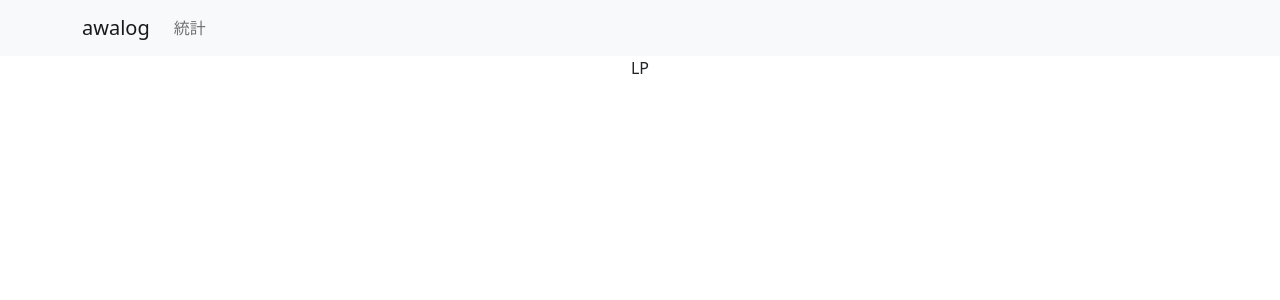
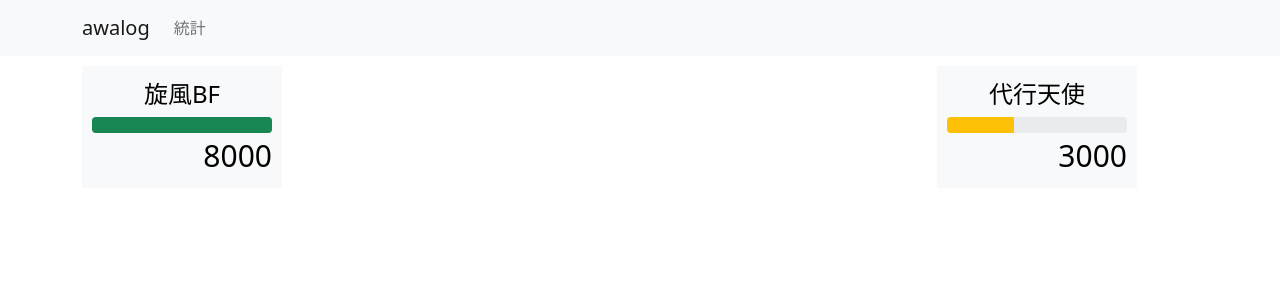
Before and after one commit to dateshi/awalog, a React (Create React App) app in the folder frontend/: page / in a window 1280 px wide. Shown: the top 300 px of the page. Built offline with nearby package versions, Linux system fonts and the light colour scheme.

Commit message:
LifePointコンポーネント作成

```diff
--- a/frontend/package.json
+++ b/frontend/package.json
@@ -16,6 +16,7 @@
     "react-dom": "^18.1.0",
     "react-router-dom": "^6.3.0",
     "react-scripts": "5.0.1",
+    "sass": "^1.52.3",
     "typescript": "^4.7.3",
     "web-vitals": "^2.1.4"
   },
--- /dev/null
+++ b/frontend/src/LP.scss
@@ -0,0 +1,15 @@
+.lp-parent {
+  padding: 10px;
+  width: 200px;
+  margin-top: 10px;
+}
+
+.lp-header {
+  font-size: 24px;
+  margin-bottom: 5px;
+}
+
+.lp {
+  font-size: 30px;
+  text-align: right;
+}
--- a/frontend/src/LP.tsx
+++ b/frontend/src/LP.tsx
@@ -1,10 +1,42 @@
+import { Col, Container, ProgressBar, Row } from "react-bootstrap";
 import AWANav from "./AWANav";
+import "./LP.scss";
+
+const LifePoint = (props: { name: string; lp: number }) => {
+  const { name, lp } = props;
+  const now = Math.floor(lp / 80);
+  const variant = (() => {
+    if (lp > 4000) {
+      return "success";
+    } else if (lp > 2000) {
+      return "warning";
+    } else {
+      return "danger";
+    }
+  })();
+  return (
+    <div className="lp-parent bg-light text-black">
+      <div className="lp-header">{name}</div>
+      <ProgressBar variant={variant} now={now}></ProgressBar>
+      <div className="lp">{props.lp}</div>
+    </div>
+  );
+};
 
 const LP = () => {
   return (
     <>
       <AWANav />
-      <div>LP</div>
+      <Container>
+        <Row>
+          <Col>
+            <LifePoint name="旋風BF" lp={8000} />
+          </Col>
+          <Col md={{ offset: 6 }}>
+            <LifePoint name="代行天使" lp={3000} />
+          </Col>
+        </Row>
+      </Container>
     </>
   );
 };
```
Also changed, not shown: 1 other file (tests, documents, lock files or other folders).
